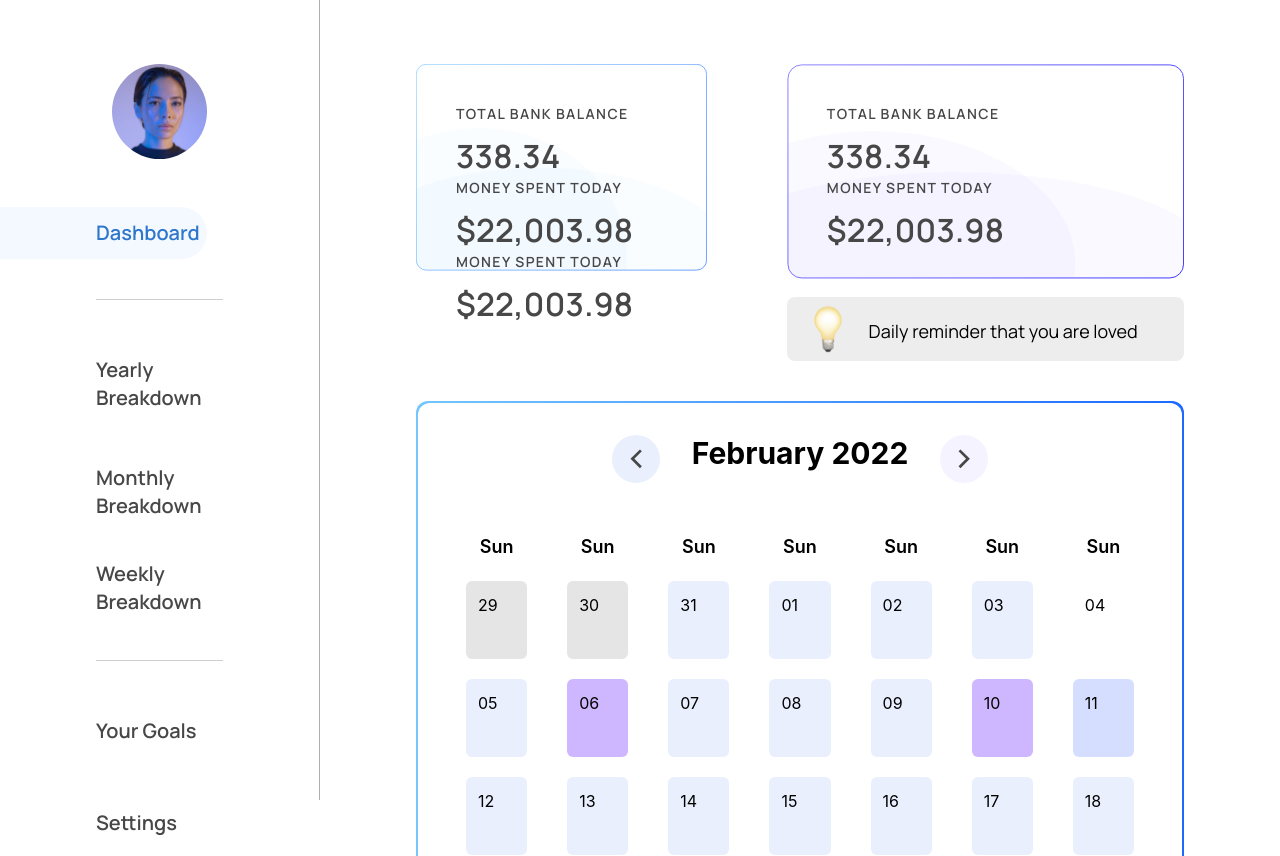
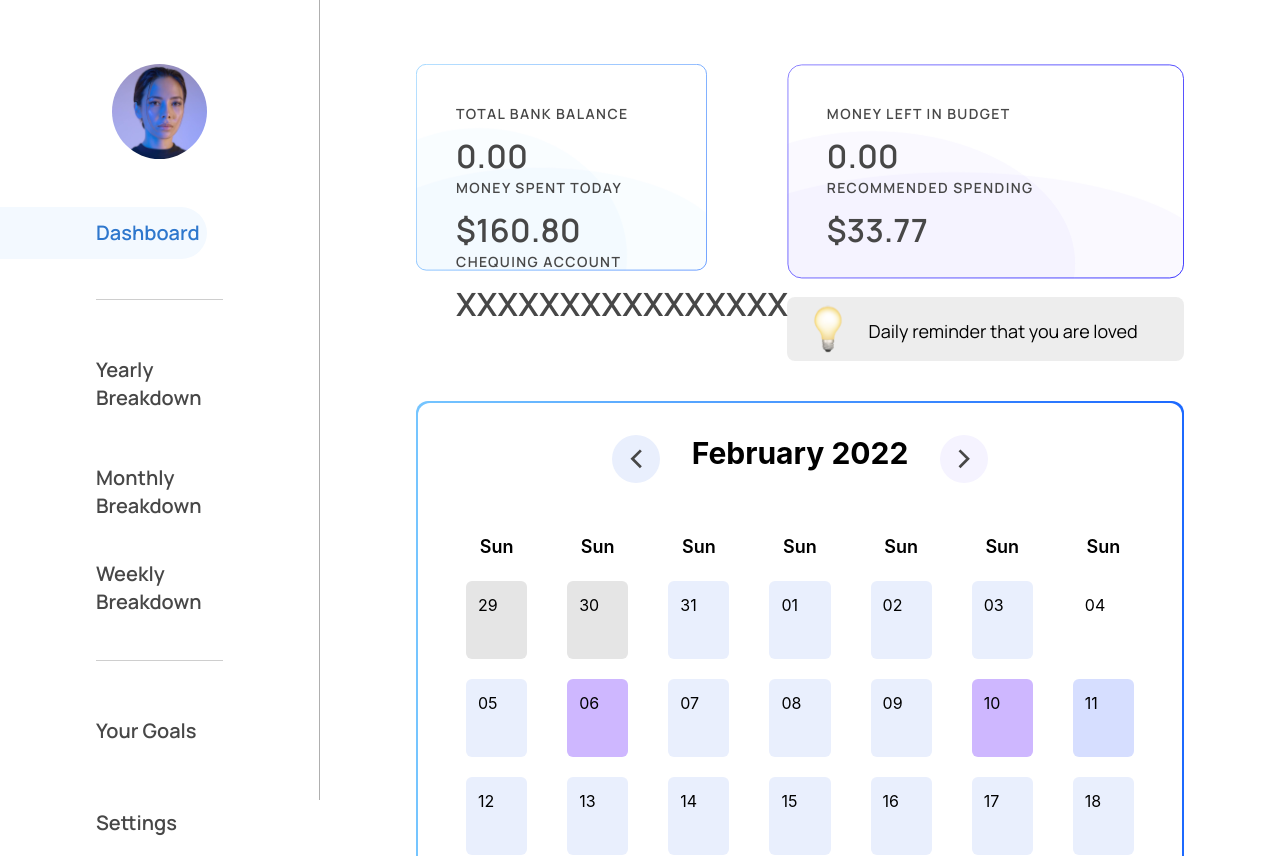
Before and after one commit to anyuan-chen/perdiem, a Next.js app: page / in a window 1280 px wide. Shown: the top 856 px of the page. Built offline with nearby package versions, Linux system fonts and the light colour scheme.

Commit message:
Make bank cells fetch from API at launch

```diff
--- a/pages/index.js
+++ b/pages/index.js
@@ -5,29 +5,35 @@ import Calendar from "../components/dashboard/calendar";
 import BankCard from "../components/shared/bankcard";
 import Navbar from "../components/shared/navbar";
 
-export default function Home({ dayInfo }) {
+export default function Home({
+  dayInfo,
+  bankBalance,
+  moneySpentToday,
+  budgetLeft,
+  recommendedSpending,
+}) {
   const bigPairList = [
     {
       title: "total bank balance",
-      value: 338.34,
+      value: bankBalance,
     },
     {
       title: "money spent today",
-      value: 22003.98,
+      value: moneySpentToday,
     },
     {
-      title: "money spent today",
-      value: 22003.98,
+      title: "chequing account",
+      value: "XXXXXXXXXXXXXXXX",
     },
   ];
   const pairList = [
     {
-      title: "total bank balance",
-      value: 338.34,
+      title: "money left in budget",
+      value: budgetLeft,
     },
     {
-      title: "money spent today",
-      value: 22003.98,
+      title: "recommended spending",
+      value: recommendedSpending,
     },
   ];
   return (
@@ -67,19 +73,19 @@ export const getServerSideProps = async (context) => {
     currency: "USD",
   });
   var dayInfo = [];
+  let httpProtocol;
+  if (context.req.headers.host.includes("localhost")) {
+    httpProtocol = "http";
+  } else {
+    httpProtocol = "https";
+  }
+
   for (
     var i = new Date(2022, 0, 29);
     i <= new Date(2022, 2, 4);
     i.setDate(i.getDate() + 1)
   ) {
     const date = i.toISOString();
-
-    let httpProtocol;
-    if (context.req.headers.host.includes("localhost")) {
-      httpProtocol = "http";
-    } else {
-      httpProtocol = "https";
-    }
 
     const yyyymmdd = i.toISOString().substr(0, 10);
     const res = await fetch(
@@ -99,9 +105,30 @@ export const getServerSideProps = async (context) => {
     }
     dayInfo.push({ date, color, spending });
   }
+
+  const res = await (
+    await fetch(`${httpProtocol}://${context.req.headers.host}/api/spendrec`)
+  ).json();
+
+  const historyRes = await (
+    await fetch(
+      `${httpProtocol}://${context.req.headers.host}/api/history?date=${
+        new Date().toISOString().split("T")[0]
+      }`
+    )
+  ).json();
+
+  const recommendedSpending = res.amount;
+  const moneySpentToday =
+    historyRes.map((e) => e.amount).reduce((a, b) => a + b, 0) || 0;
+  console.log(recommendedSpending, moneySpentToday);
   return {
     props: {
       dayInfo: dayInfo,
+      bankBalance: 0,
+      moneySpentToday: moneySpentToday,
+      budgetLeft: 0,
+      recommendedSpending: recommendedSpending,
     },
   };
 };
```
